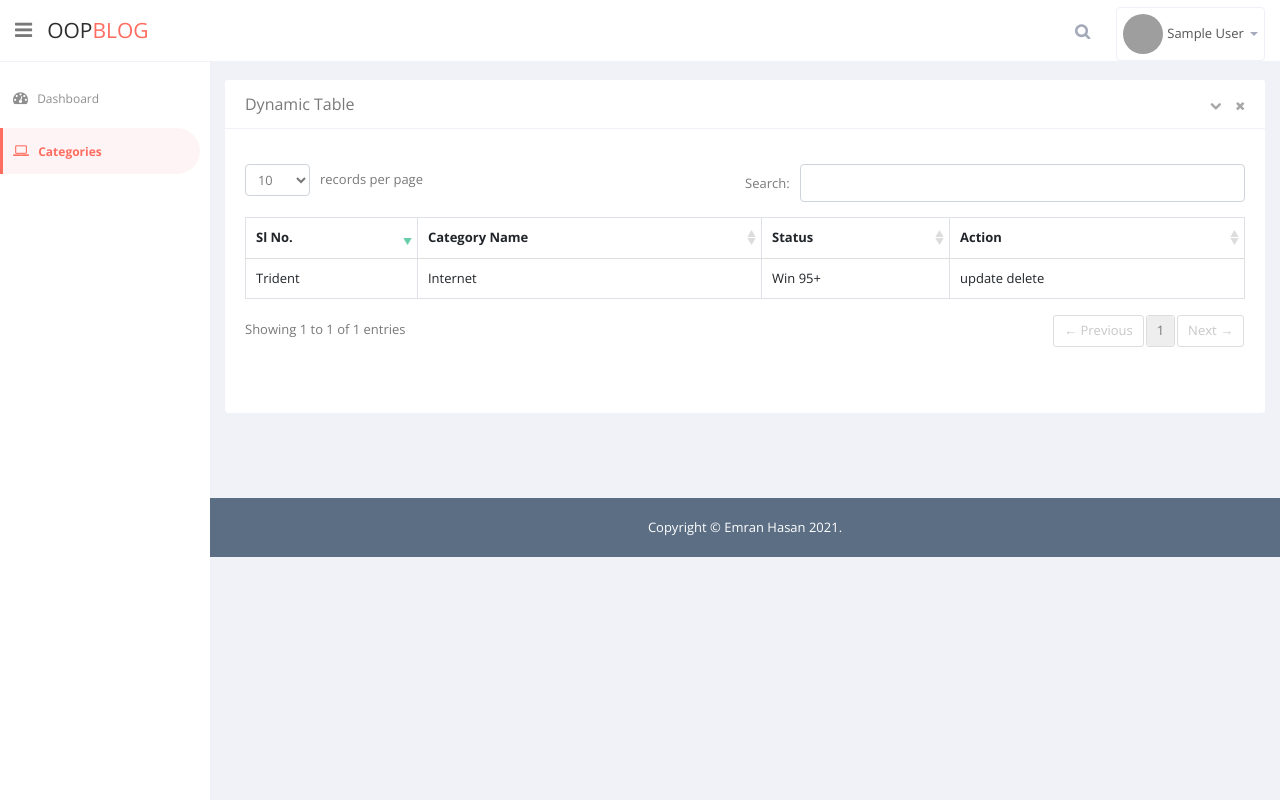
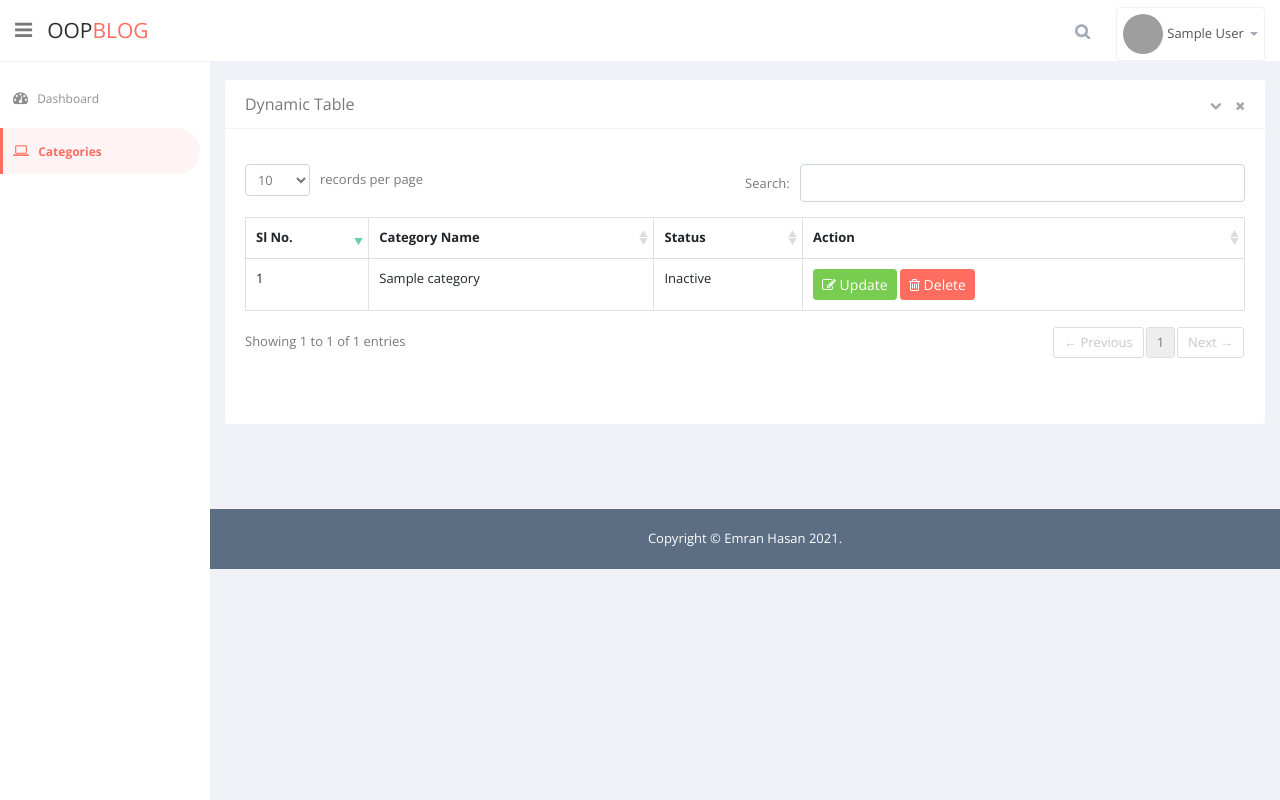
Before and after one commit to Emran-Bu/oop_blog_project, a PHP site: page /admin/manage_category.php in a window 1280 px wide. Run offline with PHP 8.4, Linux system fonts and the light colour scheme; the visitor is signed in with stand-in values (Sample User, id 1); tables that the repository leaves empty or names only in its code hold one stand-in row (values such as "Sample post"); some libraries are stand-ins or nearby versions; grey boxes are pictures that could not be loaded.

Commit message:
manage category show and active inactive creation

```diff
--- a/admin/manage_category.php
+++ b/admin/manage_category.php
@@ -1,4 +1,25 @@
-<?php include('header.php') ?>
+<?php
+ob_start();
+use App\classes\Category;
+
+include('header.php') ?>
+<?php
+
+    require_once('../vendor/autoload.php');
+    $category = new Category;
+    $fetchCategory = $category->allCategory();
+
+    if (isset($_GET['active'])) {
+        $activeId = $_GET['active'];
+        $category->active($activeId);
+    }
+
+    if (isset($_GET['inactive'])) {
+        $inactiveId = $_GET['inactive'];
+        $category->inactive($inactiveId);
+    }
+
+?>
 <div class="row">
     <div class="col-sm-12">
     <section class="card">
@@ -22,12 +43,46 @@
         </tr>
     </thead>
     <tbody>
-        <tr class="gradeX">
-            <td>Trident</td>
-            <td>Internet</td>
-            <td>Win 95+</td>
-            <td>update delete</td>
-        </tr>
+        <?php
+            if (mysqli_num_rows($fetchCategory) > 0) {
+                $sl = 1;
+                while ($row = mysqli_fetch_assoc($fetchCategory))
+                {
+        ?>
+            <tr class="gradeX">
+                <td><?= $sl;  //$row['id'] ?></td>
+                <td><?= $row['category_name'] ?></td>
+                <td><?= $row['status'] == 1 ? 'Active':'Inactive' ?></td>
+                <td>
+                    <a class="btn btn-sm btn-success" href=""> <i class="fa fa-pencil-square-o"></i> Update</a>
+                    <a class="btn btn-sm btn-danger" href=""> <i class="fa fa-trash-o" aria-hidden="true"></i> Delete</a>
+                    <?php
+                        if ($row['status'] == 1) {
+
+                    ?>
+                        <a class="btn btn-sm btn-warning" href="?inactive=<?= $row['id'] ?>"> <i class="fa fa-arrow-down" aria-hidden="true"></i> Inactive</a>
+                    <?php
+                    }
+                    ?>
+
+                    <?php
+                        if ($row['status'] == 0) {
+
+                    ?>
+                        <a class="btn btn-sm btn-info" href="?active=<?= $row['id'] ?>"> <i class="fa fa-arrow-up" aria-hidden="true"></i> Active</a>
+                    <?php
+                    }
+                    ?>
+                </td>
+            </tr>
+
+        <?php
+              $sl++;
+        }
+            } else {
+                echo "No record Found";
+            }
+        ?>
     </tbody>
 
     </table>
--- a/app/classes/category.php
+++ b/app/classes/category.php
@@ -26,6 +26,35 @@
             }
 
         }
+
+        public function allCategory()
+        {
+            $sql = "SELECT * FROM category";
+            $result = mysqli_query(Database::dbConn(), $sql);
+            return $result;
+
+        }
+
+        public function active($activeId)
+        {
+            $sql = "UPDATE category set status = 1 where id = '{$activeId}'";
+            $result = mysqli_query(Database::dbConn(), $sql);
+            if (isset($result)) {
+                header('location: manage_category.php');
+                return $result;
+            }
+
+        }
+
+        public function inactive($inactiveId)
+        {
+            $sql = "UPDATE category set status = 0 where id = '{$inactiveId}'";
+            $result = mysqli_query(Database::dbConn(), $sql);
+            if (isset($result)) {
+                header('location: manage_category.php');
+                return $result;
+            }
+        }
     }
 
 ?>
```
